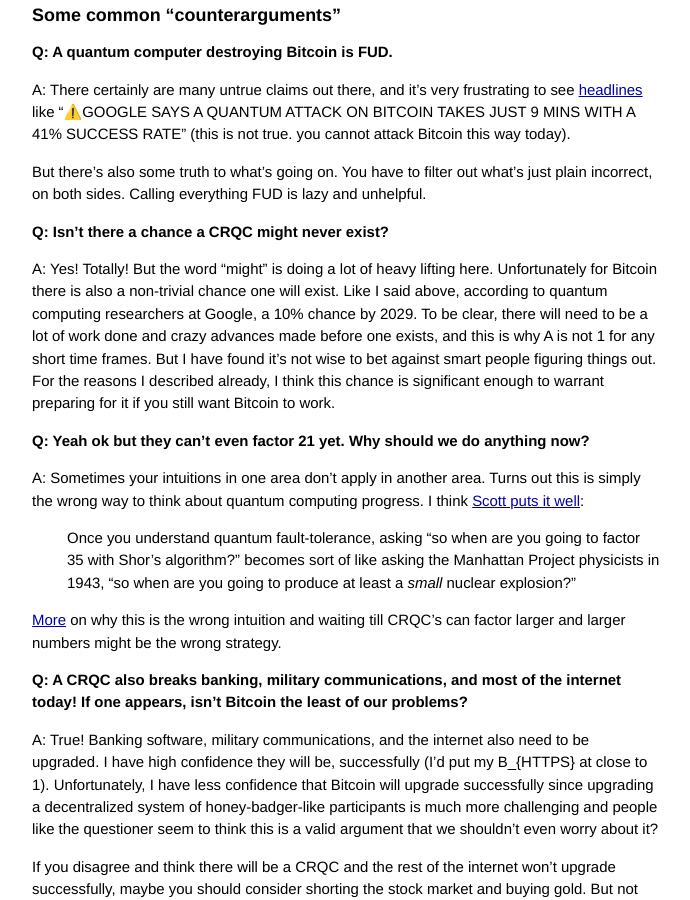
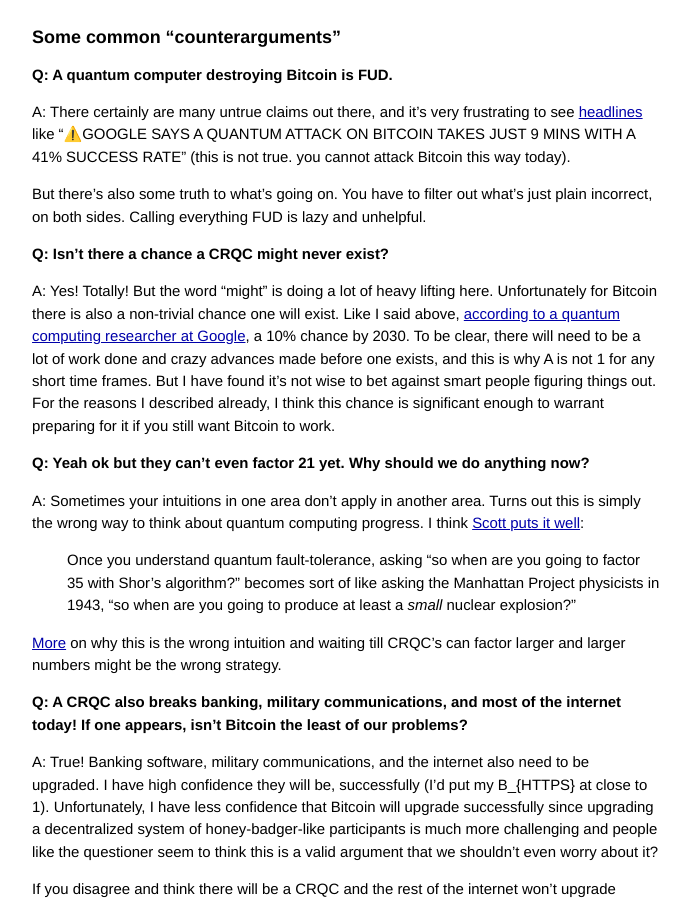
Before and after one commit to narula/narula.github.io, a Jekyll site: the page built from _posts/2026-04-03-bitcoin-and-quantum-computing.md, in a window 1280 px wide and 900 px high, scrolled down 2434 px. Shown: the whole window, without its empty margins (294-984 px from the left). Built offline with Jekyll 4.4.1, drawn with Linux system fonts in a browser that asks for light colours; comment, search, counter and statistics services are not loaded; some of the changed text lies outside the part shown.

Commit message:
fix citations for 10\% and 2029 numbers

```diff
--- a/_posts/2026-04-03-bitcoin-and-quantum-computing.md
+++ b/_posts/2026-04-03-bitcoin-and-quantum-computing.md
@@ -35,7 +35,7 @@
 (A) How likely you think it is a CRQC appears by a given time, multiplied by <br>
 (B) How likely it is you think Bitcoin will not successfully upgrade by that time.
 
-Let’s put in some example numbers: The [recent Google paper](https://arxiv.org/abs/2603.28846) says there is a 10% likelihood of a CRQC (can break a Bitcoin ECDSA or Schnorr key with reasonable likelihood in 9 minutes) by 2029 (A=.1). The last soft fork in Bitcoin (taproot) took 3 years and 10 months from proposal to activation. Maybe there’s a 50% chance we could successfully roll out some as-yet-unknown PQ soft fork by 2029 (B=.5).[^3] If you believe these numbers there is at least a 5% chance (0.1*0.5=0.05) you should expect Bitcoin to no longer work due to a CRQC in 2029.
+Let’s put in some example numbers: Google [recently introduced a timeline for moving to PQC by 2029](https://blog.google/innovation-and-ai/technology/safety-security/cryptography-migration-timeline/) and a coauthor on [a recent Google Quantum paper](https://arxiv.org/abs/2603.28846) [suggested he wouldn't bet against a 10% chance of a CRQC existing by 2030](https://x.com/CraigGidney/status/2036850592375841249) (A=.1). The last soft fork in Bitcoin (taproot) took 3 years and 10 months from proposal to activation. Maybe there’s a 50% chance we could successfully roll out some as-yet-unknown PQ soft fork by 2029 (B=.5).[^3] If you believe these numbers there is at least a 5% chance (0.1*0.5=0.05) you should expect Bitcoin to no longer work due to a CRQC in 2030.
 
 [^3]:  Given what I’m seeing on X these days and the lack of developers working on it right now I think I’m being REALLY generous here.
 
@@ -72,7 +72,7 @@
 
 **Q: Isn’t there a chance a CRQC might never exist?**
 
-A: Yes! Totally! But the word “might” is doing a lot of heavy lifting here. Unfortunately for Bitcoin there is also a non-trivial chance one will exist. Like I said above, according to quantum computing researchers at Google, a 10% chance by 2029. To be clear, there will need to be a lot of work done and crazy advances made before one exists, and this is why A is not 1 for any short time frames. But I have found it’s not wise to bet against smart people figuring things out. For the reasons I described already, I think this chance is significant enough to warrant preparing for it if you still want Bitcoin to work.
+A: Yes! Totally! But the word “might” is doing a lot of heavy lifting here. Unfortunately for Bitcoin there is also a non-trivial chance one will exist. Like I said above, [according to a quantum computing researcher at Google](https://x.com/CraigGidney/status/2036850592375841249), a 10% chance by 2030. To be clear, there will need to be a lot of work done and crazy advances made before one exists, and this is why A is not 1 for any short time frames. But I have found it’s not wise to bet against smart people figuring things out. For the reasons I described already, I think this chance is significant enough to warrant preparing for it if you still want Bitcoin to work.
 
 **Q: Yeah ok but they can’t even factor 21 yet. Why should we do anything now?**
 
```
